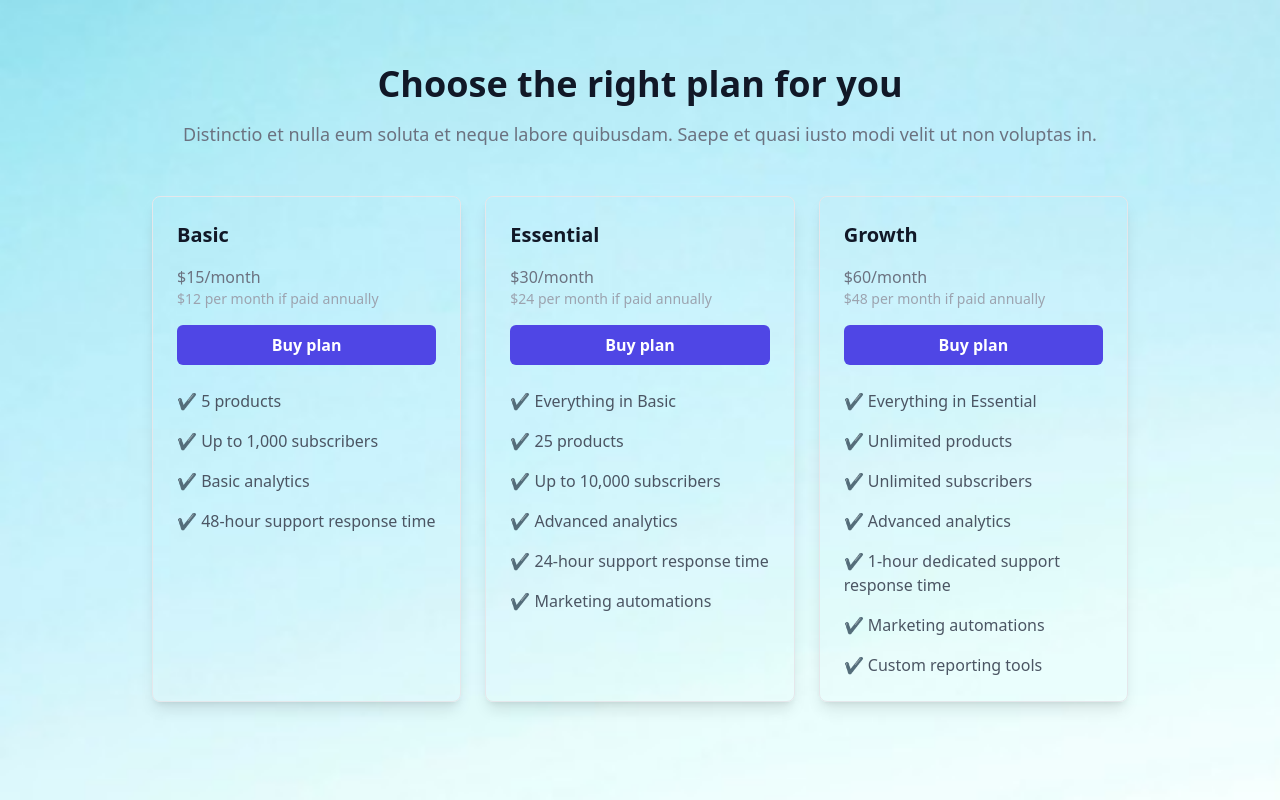
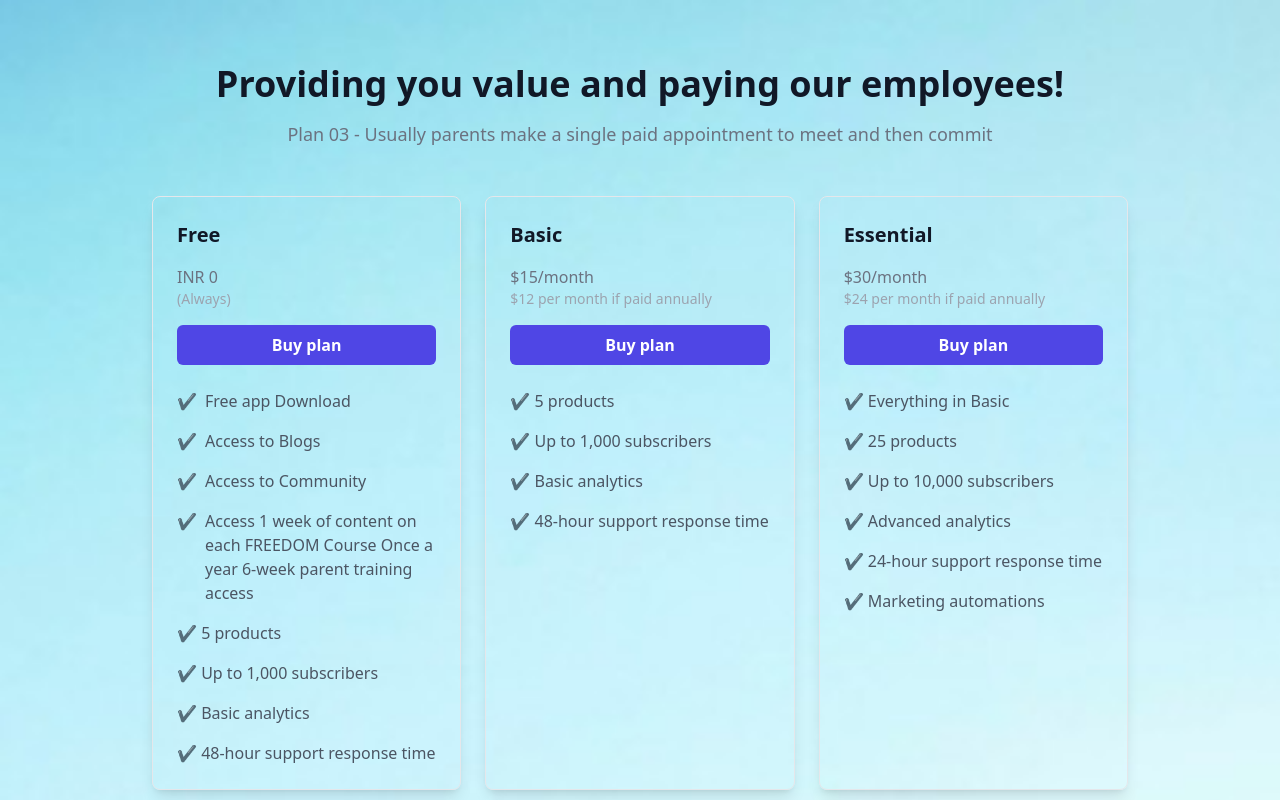
Before and after one commit to sree-r-one/asd-buddy, a React (Vite) app: page / in a window 1280 px wide. Shown: the part 1260-2060 px from the top of the page. Built offline with nearby package versions, Linux system fonts and the light colour scheme.

Commit message:
pricing initial version

```diff
--- a/src/components/Pricing.jsx
+++ b/src/components/Pricing.jsx
@@ -1,18 +1,58 @@
 import React from "react";
 
+const PRICINGDETAILS = [
+  {
+    class: "Free",
+    pricing: "INR 0",
+    description: "(Always)",
+    items: [
+      "Free app Download",
+      "Access to Blogs",
+      "Access to Community",
+      "Access 1 week of content on each FREEDOM Course Once a year 6-week parent training access",
+    ],
+  },
+];
+
+const PricingCard = ({ item }) => {
+  return (
+    <div className="rounded-lg border p-6 shadow-lg">
+      <h3 className="text-xl font-semibold text-gray-900">{item.class}</h3>
+      <p className="mt-4 text-gray-500">{item.pricing}</p>
+      <p className="text-sm text-gray-400">{item.description}</p>
+      <button className="mt-4 w-full rounded-md bg-indigo-600 px-4 py-2 font-semibold text-white">
+        Buy plan
+      </button>
+      <ul className="mt-6 space-y-4 text-gray-600">
+        {item.items.map((description, i) => (
+          <li className="flex">
+            ✔️ <div className="pl-2">{description}</div>{" "}
+          </li>
+        ))}
+        <li>✔️ 5 products</li>
+        <li>✔️ Up to 1,000 subscribers</li>
+        <li>✔️ Basic analytics</li>
+        <li>✔️ 48-hour support response time</li>
+      </ul>
+    </div>
+  );
+};
 const Pricing = () => {
   return (
     <div className="container mx-auto py-16">
       <div className="text-center">
         <h2 className="text-3xl font-extrabold text-gray-900 sm:text-4xl">
-          Choose the right plan for you
+          Providing you value and paying our employees!
         </h2>
         <p className="mt-4 text-lg text-gray-500">
-          Distinctio et nulla eum soluta et neque labore quibusdam. Saepe et
-          quasi iusto modi velit ut non voluptas in.
+          Plan 03 - Usually parents make a single paid appointment to meet and
+          then commit
         </p>
       </div>
       <div className="mx-auto mt-12 grid max-w-lg gap-6 lg:max-w-none lg:grid-cols-3">
+        {PRICINGDETAILS.map((item, i) => (
+          <PricingCard key={i} item={item} />
+        ))}
         {/* Basic Plan */}
         <div className="rounded-lg border p-6 shadow-lg">
           <h3 className="text-xl font-semibold text-gray-900">Basic</h3>
```
